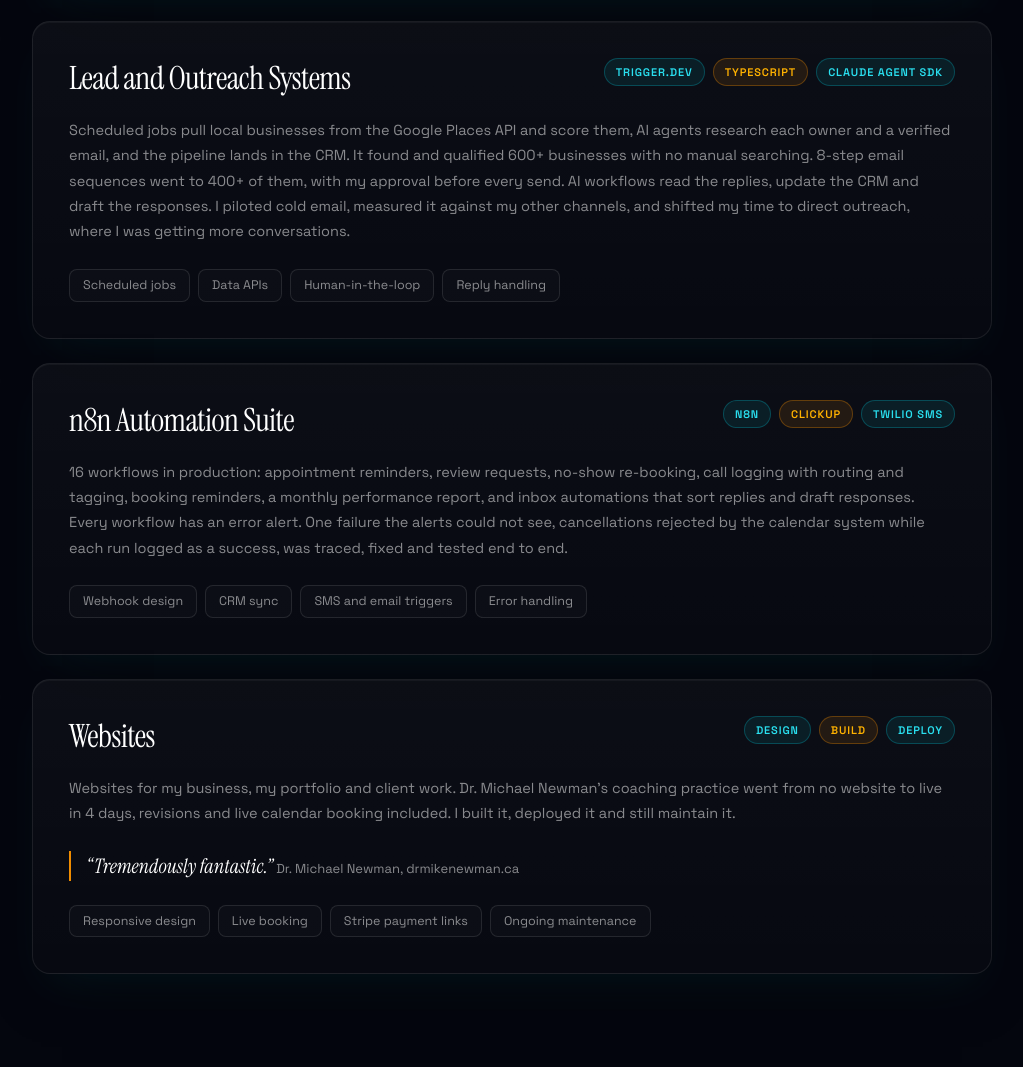
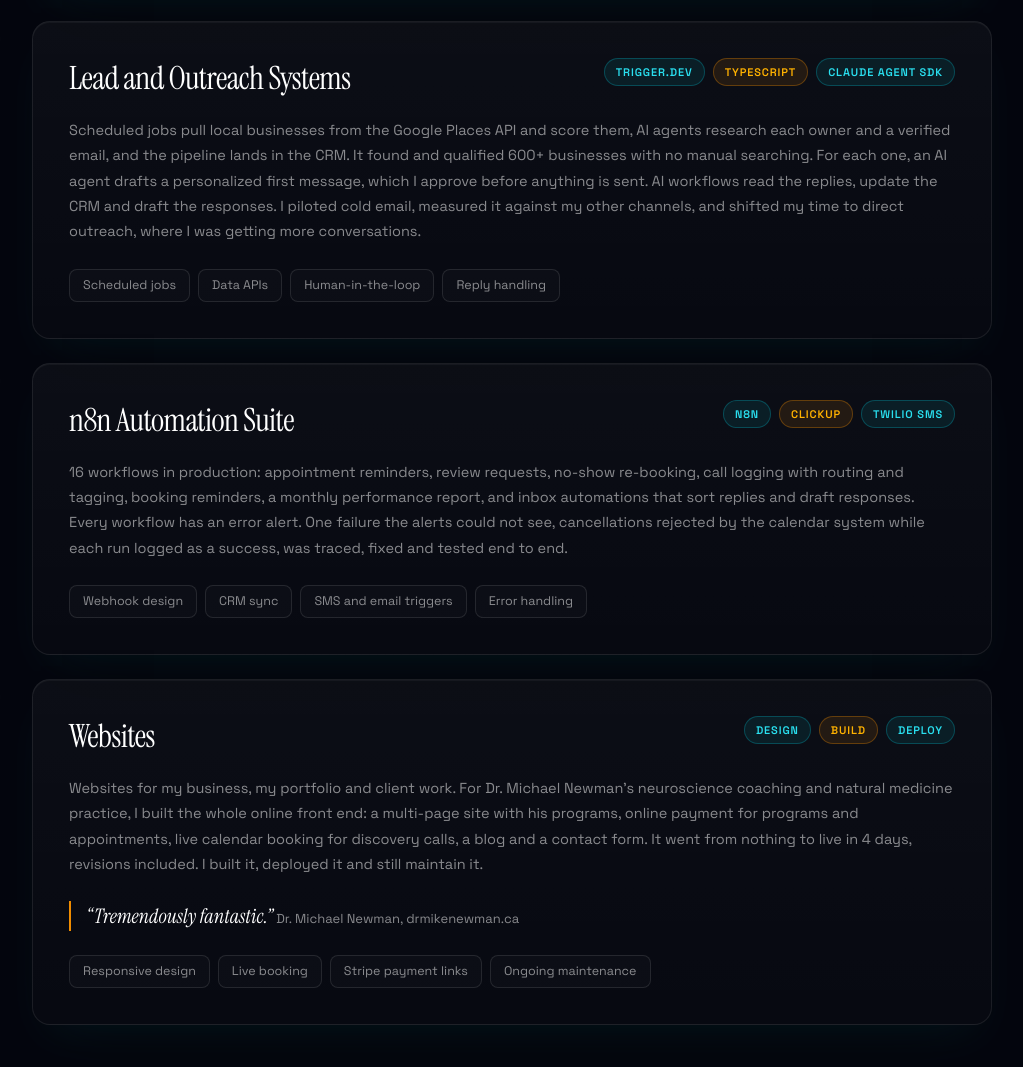
Before and after one commit to visionlabai1229-sys/stephen-rivas-portfolio, a plain HTML site: page index.html in a window 1280 px wide. Shown: the part 1713-2780 px from the top of the page, without its empty margins (128-1151 px from the left). Drawn offline with nearby package versions, Linux system fonts and the light colour scheme.

Commit message:
Portfolio: outreach card wording and fuller Dr. Newman build description, to match resume
Co-Authored-By: Claude Fable 5.2 <noreply@anthropic.com>

```diff
--- a/index.html
+++ b/index.html
@@ -181,7 +181,7 @@ a.link-row:focus-visible{outline:2px solid var(--teal);outline-offset:3px;border
         <h2 class="serif text-[28px] md:text-[32px] leading-tight" style="letter-spacing:-.02em">Lead and Outreach Systems</h2>
         <div class="flex gap-2 flex-wrap justify-end"><span class="tag">Trigger.dev</span><span class="tag o">TypeScript</span><span class="tag">Claude Agent SDK</span></div>
       </div>
-      <p class="text-[14.5px] leading-[1.75]" style="color:var(--muted)">Scheduled jobs pull local businesses from the Google Places API and score them, AI agents research each owner and a verified email, and the pipeline lands in the CRM. It found and qualified 600+ businesses with no manual searching. 8-step email sequences went to 400+ of them, with my approval before every send. AI workflows read the replies, update the CRM and draft the responses. I piloted cold email, measured it against my other channels, and shifted my time to direct outreach, where I was getting more conversations.</p>
+      <p class="text-[14.5px] leading-[1.75]" style="color:var(--muted)">Scheduled jobs pull local businesses from the Google Places API and score them, AI agents research each owner and a verified email, and the pipeline lands in the CRM. It found and qualified 600+ businesses with no manual searching. For each one, an AI agent drafts a personalized first message, which I approve before anything is sent. AI workflows read the replies, update the CRM and draft the responses. I piloted cold email, measured it against my other channels, and shifted my time to direct outreach, where I was getting more conversations.</p>
       <div class="mt-6 flex flex-wrap gap-2"><span class="stack-pill">Scheduled jobs</span><span class="stack-pill">Data APIs</span><span class="stack-pill">Human-in-the-loop</span><span class="stack-pill">Reply handling</span></div>
     </article>
     <article class="surface reveal p-7 md:p-9">
@@ -197,7 +197,7 @@ a.link-row:focus-visible{outline:2px solid var(--teal);outline-offset:3px;border
         <h2 class="serif text-[28px] md:text-[32px] leading-tight" style="letter-spacing:-.02em">Websites</h2>
         <div class="flex gap-2 flex-wrap justify-end"><span class="tag">Design</span><span class="tag o">Build</span><span class="tag">Deploy</span></div>
       </div>
-      <p class="text-[14.5px] leading-[1.75]" style="color:var(--muted)">Websites for my business, my portfolio and client work. Dr. Michael Newman's coaching practice went from no website to live in 4 days, revisions and live calendar booking included. I built it, deployed it and still maintain it.</p>
+      <p class="text-[14.5px] leading-[1.75]" style="color:var(--muted)">Websites for my business, my portfolio and client work. For Dr. Michael Newman's neuroscience coaching and natural medicine practice, I built the whole online front end: a multi-page site with his programs, online payment for programs and appointments, live calendar booking for discovery calls, a blog and a contact form. It went from nothing to live in 4 days, revisions included. I built it, deployed it and still maintain it.</p>
       <p class="quote mt-6">&ldquo;Tremendously fantastic.&rdquo; <span style="font-family:'Space Grotesk',sans-serif;font-style:normal;font-size:13px;color:var(--muted)">Dr. Michael Newman, drmikenewman.ca</span></p>
       <div class="mt-6 flex flex-wrap gap-2"><span class="stack-pill">Responsive design</span><span class="stack-pill">Live booking</span><span class="stack-pill">Stripe payment links</span><span class="stack-pill">Ongoing maintenance</span></div>
     </article>
```
